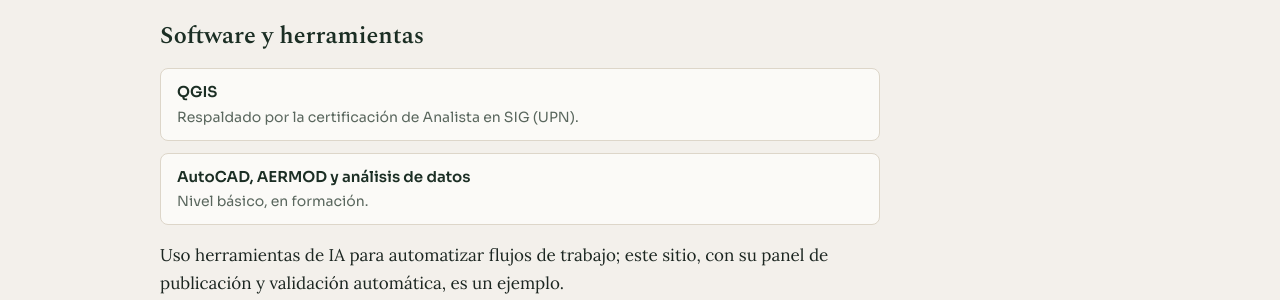
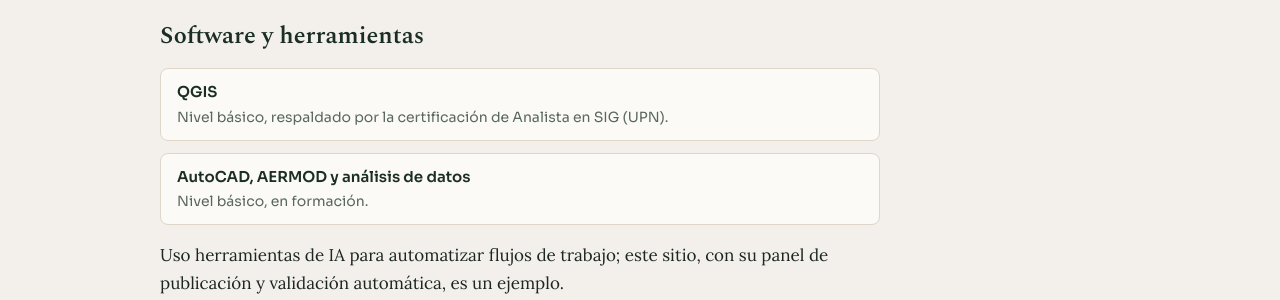
Before and after one commit to elvissalcedo/elvissalcedo.github.io, a Jekyll site: the page built from sobre-mi.html, in a window 1280 px wide and 900 px high, scrolled down 1850 px. Shown: the part 152-452 px from the top of the window. Built offline with Jekyll 4.4.1, drawn with Linux system fonts in a browser that asks for light colours.

Commit message:
fix(sobre-mi): declara nivel básico en QGIS

```diff
--- a/sobre-mi.html
+++ b/sobre-mi.html
@@ -76,7 +76,7 @@
         <ul class="lista-credenciales">
           <li>
             <strong>QGIS</strong>
-            <span class="lista-credenciales-detalle">Respaldado por la certificación de Analista en SIG (UPN).</span>
+            <span class="lista-credenciales-detalle">Nivel básico, respaldado por la certificación de Analista en SIG (UPN).</span>
           </li>
           <li>
             <strong>AutoCAD, AERMOD y análisis de datos</strong>
```
